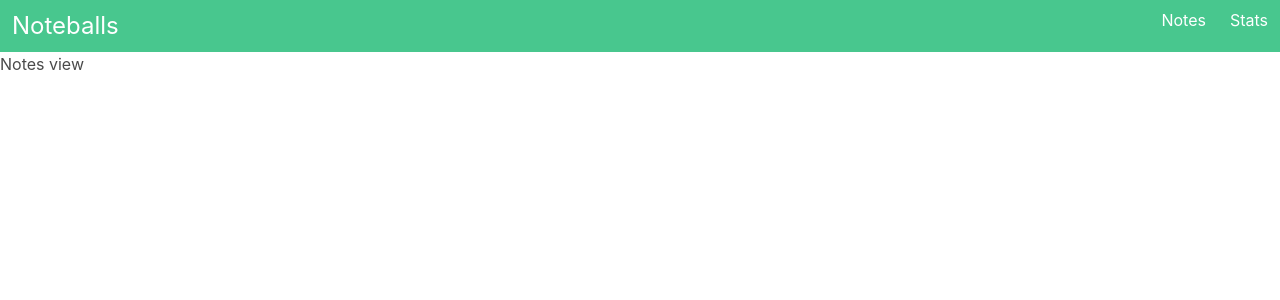
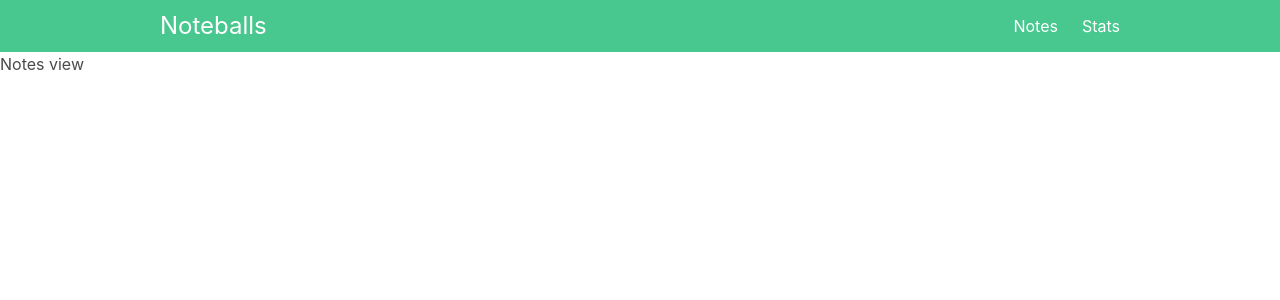
Before and after one commit to antoniogiroz/noteballs, a Vue app: page / in a window 1280 px wide. Shown: the top 300 px of the page. Built offline with nearby package versions, Linux system fonts and the light colour scheme.

Commit message:
style: add a container in the navbar

```diff
--- a/src/components/AppNavBar.vue
+++ b/src/components/AppNavBar.vue
@@ -5,18 +5,19 @@ const showMobileMenu = ref(false);
 </script>
 
 <template>
-  <nav class="navbar is-success" role="navigation" aria-label="main navigation">
+  <nav class="navbar is-success" aria-label="main navigation" role="navigation">
+    <div class="container is-max-desktop">
       <div class="navbar-brand">
         <RouterLink to="/" class="navbar-item is-size-4">Noteballs</RouterLink>
 
         <a
-        @click.prevent="showMobileMenu = !showMobileMenu"
           :class="{ 'is-active': showMobileMenu }"
           role="button"
           class="navbar-burger"
           aria-label="menu"
           aria-expanded="false"
-        data-target="navbarBasicExample"
+          data-target="appNavbarMenu"
+          @click.prevent="showMobileMenu = !showMobileMenu"
         >
           <span aria-hidden="true"></span>
           <span aria-hidden="true"></span>
@@ -25,7 +26,7 @@ const showMobileMenu = ref(false);
       </div>
 
       <div
-      id="navbarBasicExample"
+        id="appNavbarMenu"
         class="navbar-menu"
         :class="{ 'is-active': showMobileMenu }"
       >
@@ -34,13 +35,16 @@ const showMobileMenu = ref(false);
           <RouterLink to="/stats" class="navbar-item">Stats</RouterLink>
         </div>
       </div>
+    </div>
   </nav>
 </template>
 
 <style>
+@media (max-width: 1023px) {
   .navbar-menu {
     position: absolute;
     left: 0;
     width: 100%;
   }
+}
 </style>
```
Lines whose indentation alone changed are shown as unchanged.
